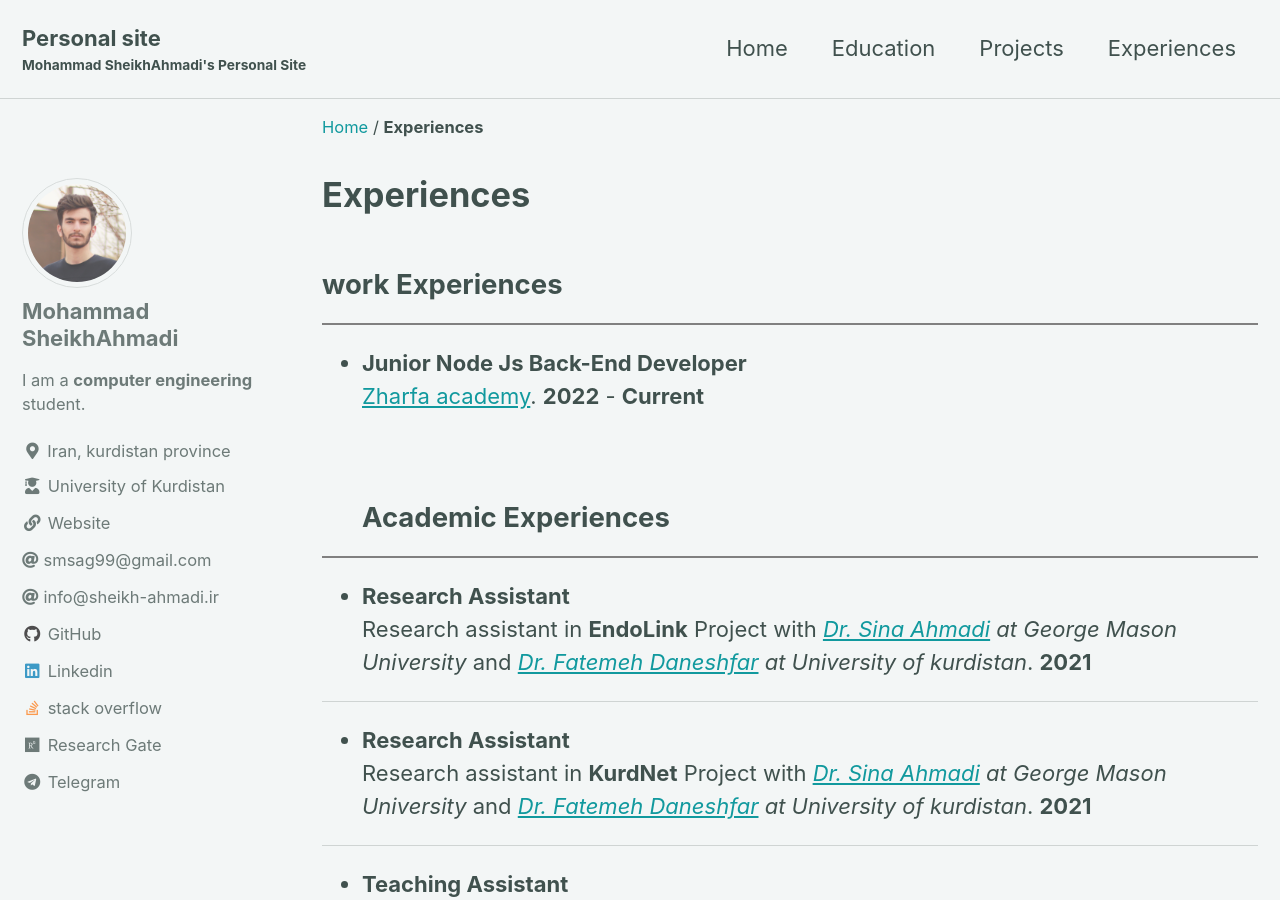
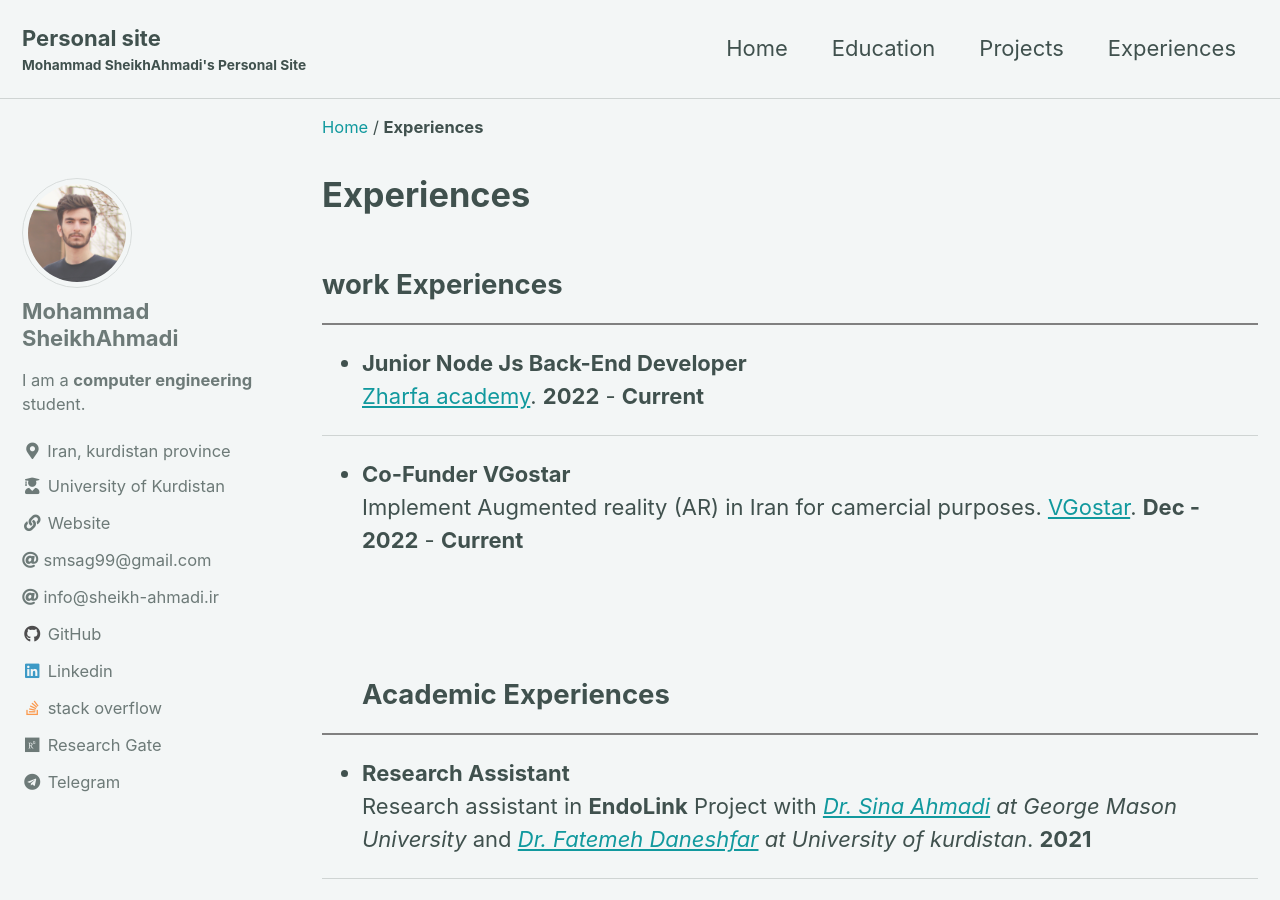
Before and after one commit to smsag99/Personal_Website, a Jekyll site: the page built from _pages/exp.md, in a window 1280 px wide and 900 px high. Built offline with Jekyll 4.4.1, drawn with Linux system fonts in a browser that asks for light colours; cached includes are drawn as plain includes.

Commit message:
Add Vgostar

```diff
--- a/_pages/exp.md
+++ b/_pages/exp.md
@@ -10,6 +10,12 @@ author_profile: true
 <hr style="height:2px;border-width:0;color:gray;background-color:gray">
 - **Junior Node Js Back-End Developer**<br>
  [Zharfa academy](https://www.zharfaco.com/).  **2022** - **Current**
+ <br>
+<hr>
+- **Co-Funder VGostar**<br>
+Implement Augmented reality (AR) in Iran for camercial purposes.
+ [VGostar](https://www.VGostar.ir/).  **Dec - 2022** - **Current**
+ <br>
 <br>
 <br>
 ## Academic Experiences
```
